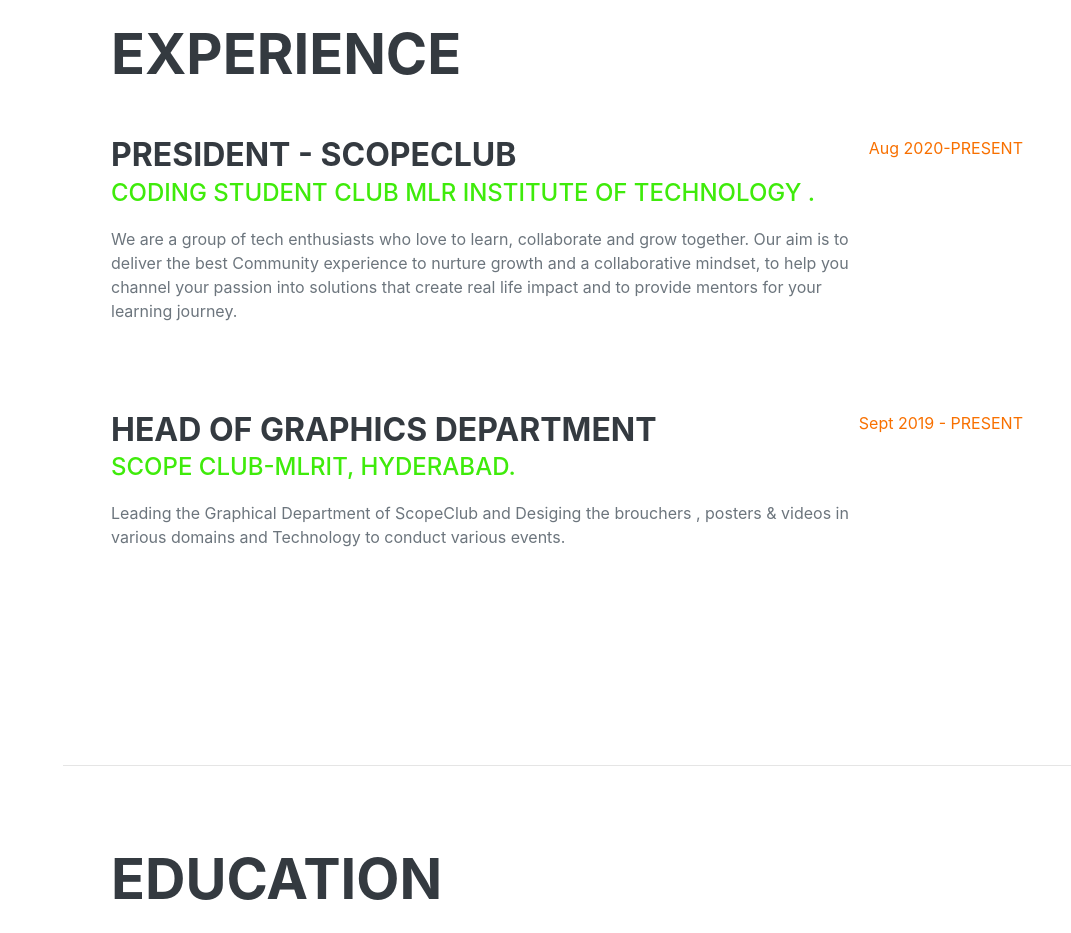
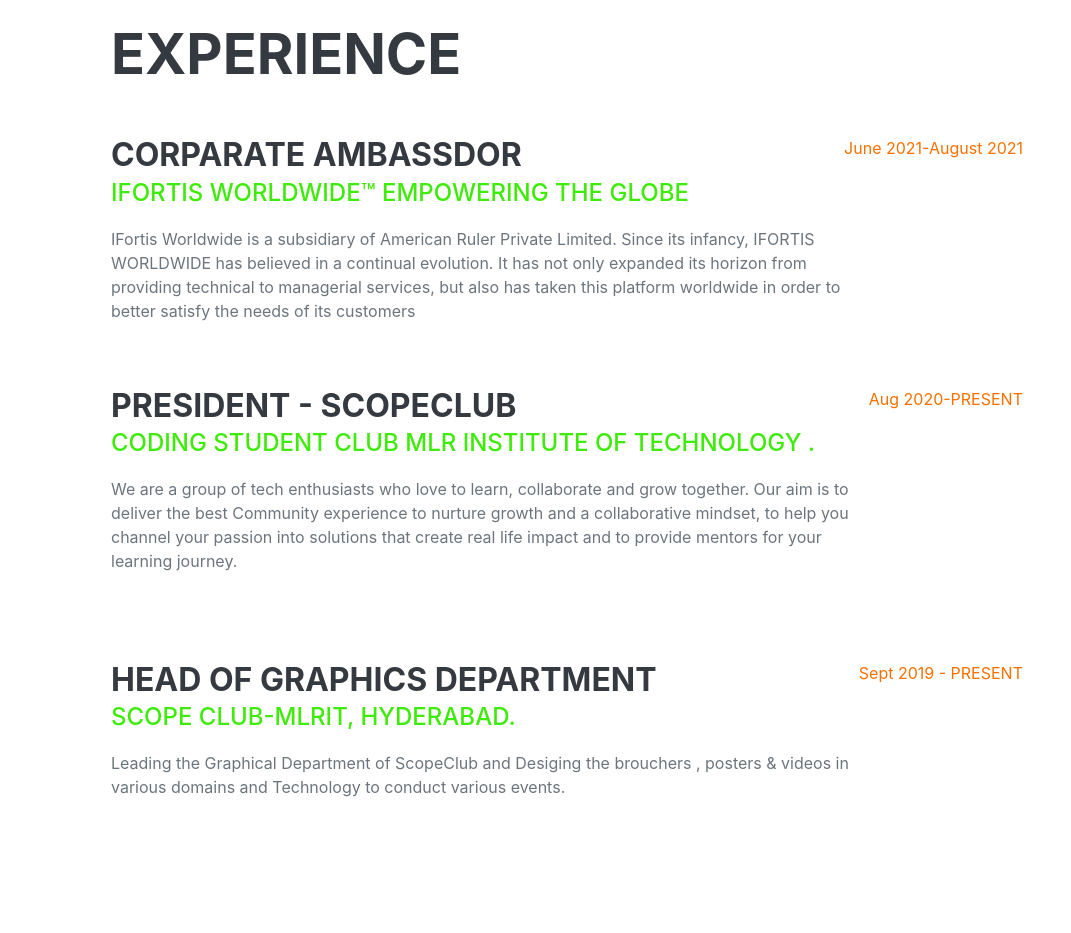
Before and after one commit to sriisrikanth/protofolio.github.io, a website: page index.html in a window 1280 px wide. Shown: the part 860-1793 px from the top of the page, without its empty margins (209-1280 px from the left). Drawn offline with nearby package versions, Linux system fonts and the light colour scheme; a web font is replaced by a local one.

Commit message:
Update index.html

```diff
--- a/index.html
+++ b/index.html
@@ -107,6 +107,15 @@
                         </div>
                         <div class="flex-shrink-0"><span class="text-primary">Sept 2020 - PRESENT</span></div>
                     </div>-->
+                            <div class="d-flex flex-column flex-md-row justify-content-between mb-5">
+                        <div class="flex-grow-1">
+                            <h3 class="mb-0">Corparate Ambassdor</h3>
+                            <div class="subheading mb-3"><a href="https://ifortisworldwide.com/">IFORTIS WORLDWIDE™
+Empowering the Globe</a></div>
+                            <p>IFortis Worldwide is a subsidiary of American Ruler Private Limited. Since its infancy, IFORTIS WORLDWIDE has believed in a continual evolution. It has not only expanded its horizon from providing technical to managerial services, but also has taken this platform worldwide in order to better satisfy the needs of its customers</p>
+                        </div>
+                        <div class="flex-shrink-0"><span class="text-primary">June 2021-August 2021</span></div>
+                    </div>
                     <div class="d-flex flex-column flex-md-row justify-content-between mb-5">
                         <div class="flex-grow-1">
                             <h3 class="mb-0">President - Scopeclub</h3>
@@ -241,14 +250,14 @@
                         <li>
                             Hospital Management System<br>
                             Duration : 45 days <br>Technology : Web Technology<br>
-                            Role : Team Leader Project Description : The Hospital Management System is a website which is made to reduce the burden of people in society. It contains all
+                            Role : Team Leader <br>Project Description : The Hospital Management System is a website which is made to reduce the burden of people in society. It contains all
                             the details of the experts in various departments and in doing various
                             surgeries. It also contains all the information of patients
                         </li>
                         <li>
                                    Online Project Approval System<br>
                                     Duration : 90 days <br>Technology : Web Technology<br>
-                                    Role : Team Leader Project Description : The main objective of the student project allocation system is to make an internet based system which will
+                                    Role : Team Leader <br>Project Description : The main objective of the student project allocation system is to make an internet based system which will
 provide information of each student to institute with ease. This project will provide an effective and efficient way to manage data with low
 cost. The system contains various options such as login/logout, data management by grouping same type of data, online test, etc. which will
 give an interactive experience to users. It will be secure with a password so the data can be used by only those who have an id and
```
